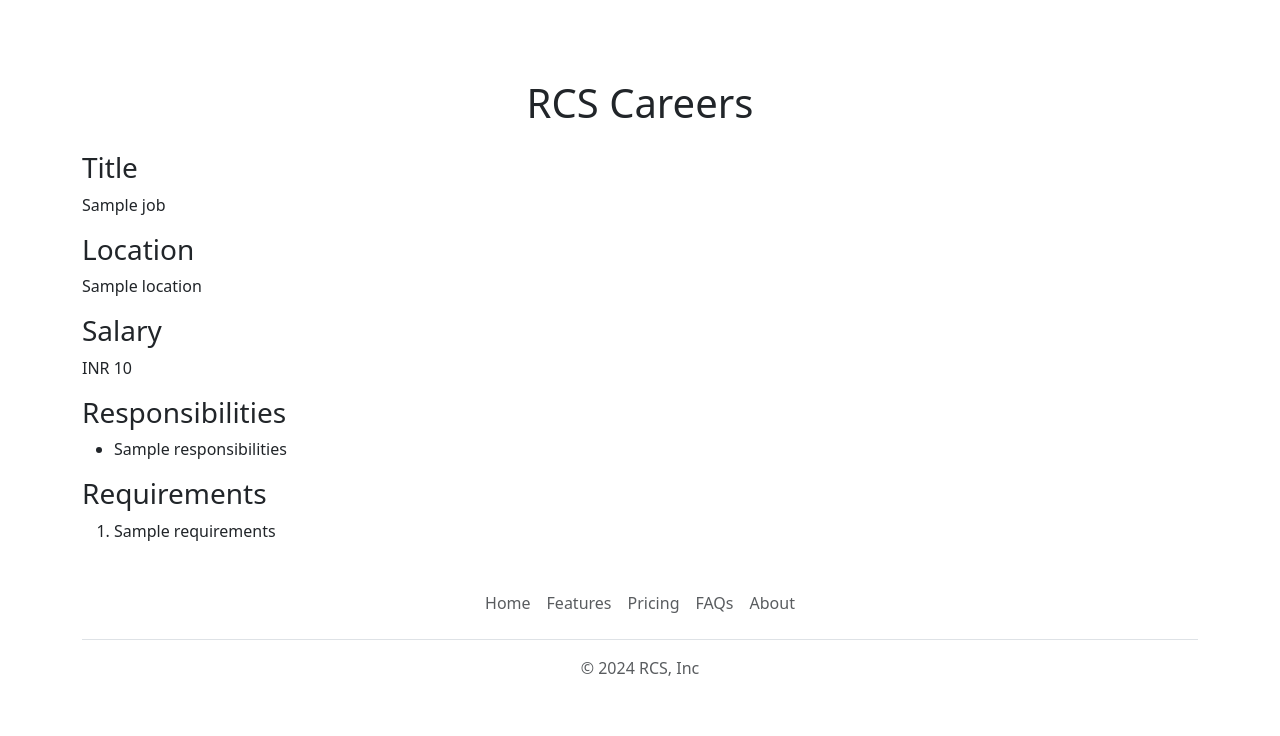
After one commit to Kaushikvenkatraj/rcs-careers-website-v2, a Flask app: template templates/jobpage.html in a window 1280 px wide. The commit adds this page. Shown: the part 361-1097 px from the top of the page. Run offline with Flask 3, Linux system fonts and the light colour scheme; the template is opened without the code that fills it: most values are stand-ins (such as "Sample title", 1, 10 or a date in 2020).

Commit message:
Added job page and linked bootstrap to other pages

```diff
--- a/app.py
+++ b/app.py
@@ -1,5 +1,6 @@
 from flask import Flask, render_template, jsonify
-from database import load_jobs_from_db
+from database import load_jobs_from_db, load_job_from_db
+
 
 app = Flask(__name__)
 
@@ -42,6 +43,13 @@ def list_jobs():
   jobs = load_jobs_from_db()
   return jsonify(jobs)
 
+@app.route("/job/<id>")
+def show_job(id):
+  job = load_job_from_db(id)
+  if not job:
+    return "Not Found"
+  return render_template('jobpage.html' ,
+                        job = job)
 
 if __name__ == "__main__":
   app.run(host='0.0.0.0', debug=True)
--- /dev/null
+++ b/replit_zip_error_log.txt
@@ -0,0 +1,6 @@
+{"error":".zip archives do not support non-regular files","level":"error","msg":"unable to write file .cache/replit/modules/python-3.12","time":"2024-10-13T09:00:51Z"}
+{"error":".zip archives do not support non-regular files","level":"error","msg":"unable to write file .cache/replit/modules/replit","time":"2024-10-13T09:00:51Z"}
+{"error":".zip archives do not support non-regular files","level":"error","msg":"unable to write file .cache/replit/modules/web","time":"2024-10-13T09:00:51Z"}
+{"error":".zip archives do not support non-regular files","level":"error","msg":"unable to write file .pythonlibs/bin/python","time":"2024-10-13T09:00:52Z"}
+{"error":".zip archives do not support non-regular files","level":"error","msg":"unable to write file .pythonlibs/bin/python3","time":"2024-10-13T09:00:52Z"}
+{"error":".zip archives do not support non-regular files","level":"error","msg":"unable to write file .pythonlibs/bin/python3.12","time":"2024-10-13T09:00:52Z"}
--- /dev/null
+++ b/templates/banner.html
@@ -0,0 +1,9 @@
+<style>
+    #banner {
+      height: 360px;
+      width: 100%;
+      object-fit: cover;
+      margin-bottom: 16px;
+    }
+</style>
+<img class="img-fluid" id="banner" src="../static/banner.jpg">
--- /dev/null
+++ b/templates/bootstrap.html
@@ -0,0 +1,3 @@
+<meta charset="utf-8">
+<meta name="viewport" content="width=device-width, initial-scale=1">
+<link href="https://cdn.jsdelivr.net/npm/bootstrap@5.3.3/dist/css/bootstrap.min.css" rel="stylesheet" integrity="sha384-QWTKZyjpPEjISv5WaRU9OFeRpok6YctnYmDr5pNlyT2bRjXh0JMhjY6hW+ALEwIH" crossorigin="anonymous">
--- a/templates/jobitem.html
+++ b/templates/jobitem.html
@@ -13,6 +13,6 @@
    {% endif %}
   </div>
   <div class="col-3">
-   <a href="mailto:kaushik.venkat17@gmail.com?subject=Application%20for%20{{job['title']}}&body=Name%20%3A%20%3Center%20your%20name%20here%3E%0D%0A%0D%0ALinkedn%20Link%20%3A%20%3Center%20your%20linkedn%20link%3E" style="margin-top:15px;" type="button" class="btn btn-outline-primary">Apply</a>
+   <a href="/job/{{job['id']}}" style="margin-top:15px;" type="button" class="btn btn-outline-primary">Apply</a>
   </div>
  </div>
--- /dev/null
+++ b/templates/jobpage.html
@@ -0,0 +1,35 @@
+<!DOCTYPE html>
+<html>
+  <head>
+    <title>
+      {{job.title}} - RCS Careers
+    </title>
+    {% include 'bootstrap.html' %}
+  </head>
+  <body>
+    {% include 'banner.html' %}
+    {% include 'nav.html' %}
+    <div class="container">
+      <h1 class="text-center mt-2 mb-4">RCS Careers</h1>
+      <h3>Title</h3>
+      <p>{{job.title}}</p>
+      <h3>Location</h3>
+      <p>{{job.location}}</p>
+      <h3>Salary</h3>
+      <p>INR {{job.salary}}</p>
+      <h3>Responsibilities</h3>
+      <ul>
+        {% for line in job.responsibilities.split("\n") %}
+         <li>{{line}}</li>
+        {% endfor %}
+      </ul>
+      <h3>Requirements</h3>
+      <ol>
+        {% for line in job.requirements.split("\n") %}
+         <li>{{line}}</li>
+        {% endfor %}
+      </ol>
+    </div>
+    {% include 'footer.html' %}
+  </body>
+</html>
--- a/templates/nav.html
+++ b/templates/nav.html
@@ -1,6 +1,6 @@
 <nav class="navbar shadow-sm fixed-top bg-white">
   <div class="container-fluid">
-    <a class="navbar-brand" href="#">
+    <a class="navbar-brand" href="/">
       <img src="/static/logo.svg" alt="Logo" width="30" height="24" class="d-inline-block align-text-top">
       RCS
     </a>
```
Also changed, not shown: database.py (+10 -3 lines), templates/home.html (+2 -12 lines), .upm/store.json (added), 2 other files.
